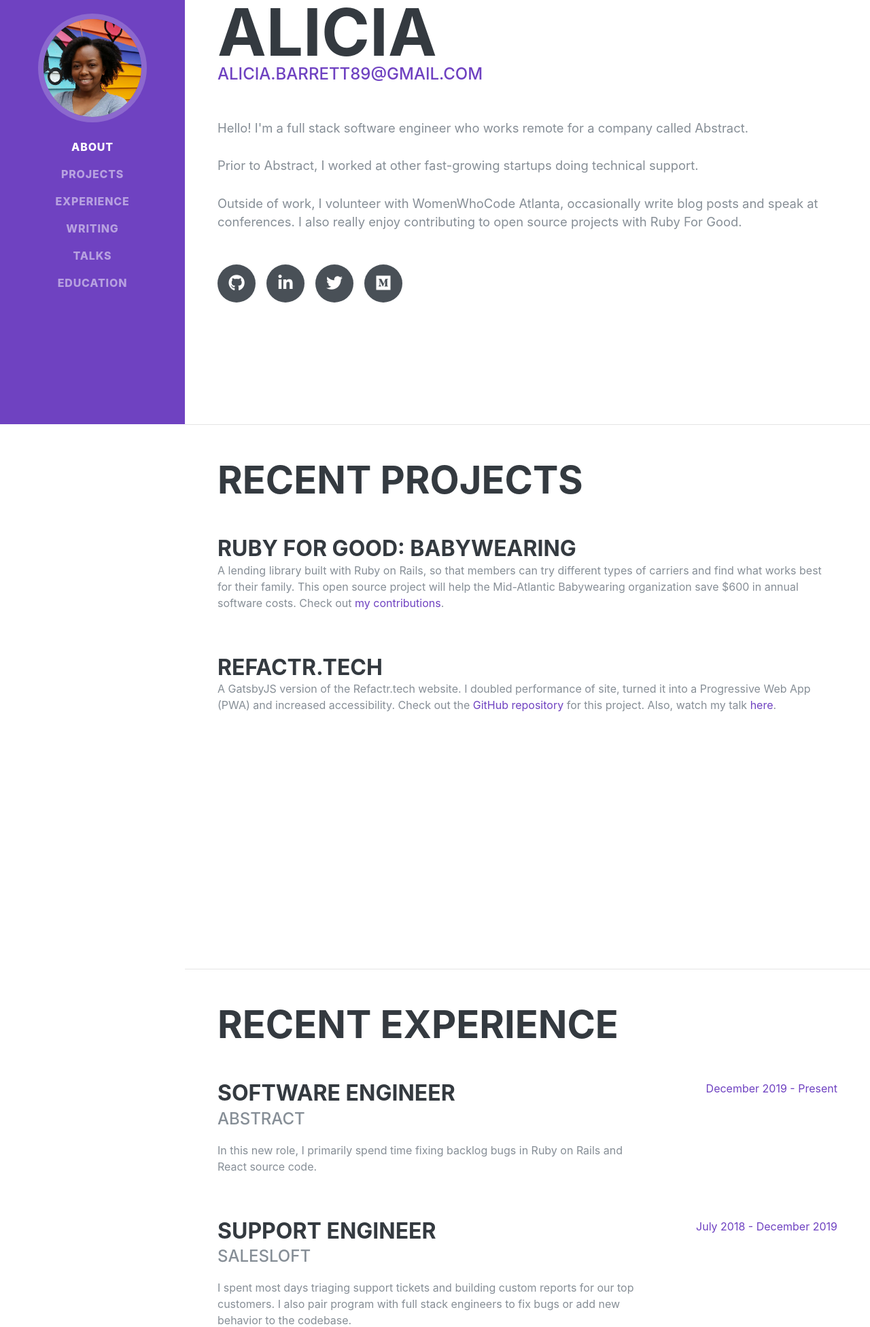
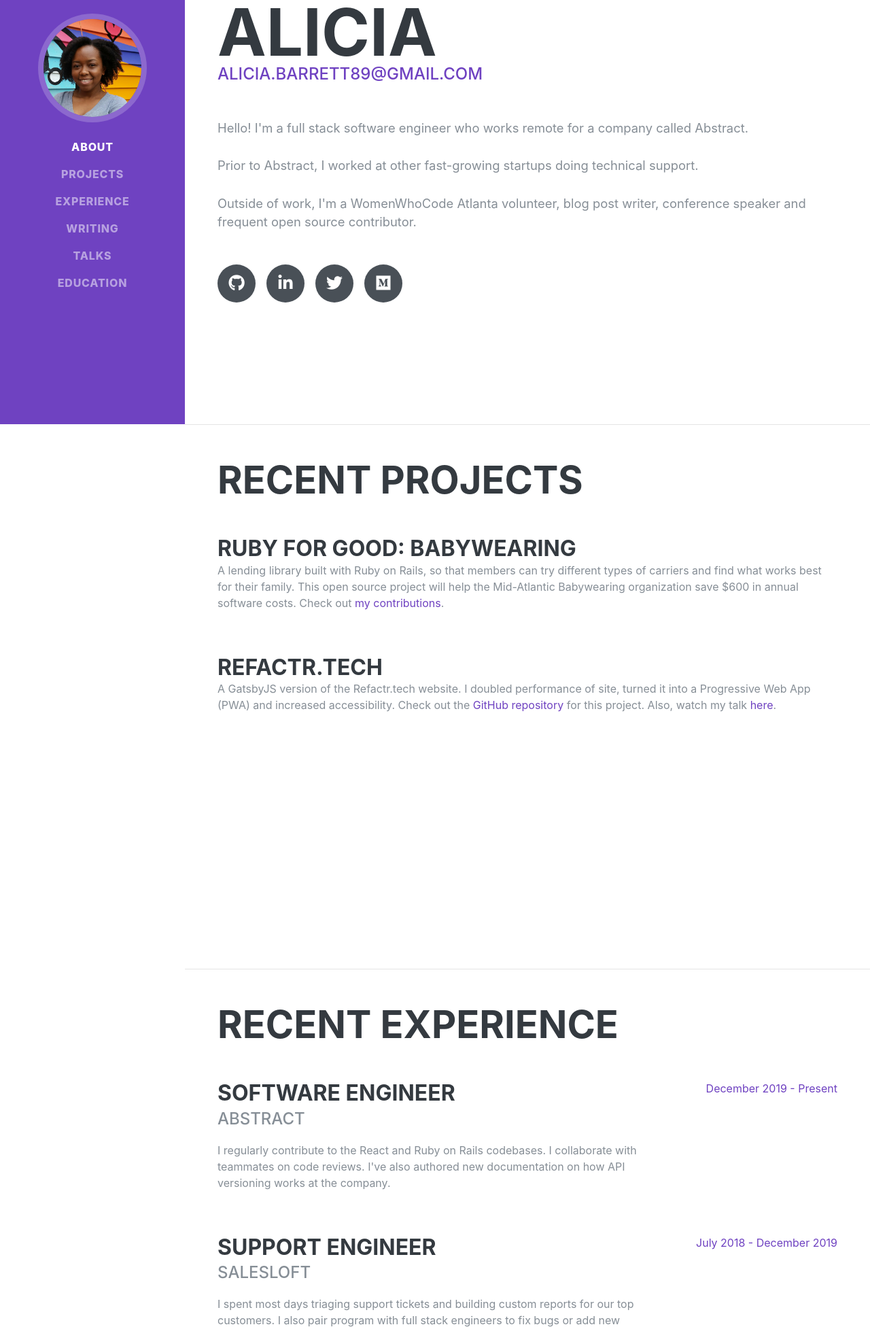
Before and after one commit to Aliciawyse/resume, a Gatsby site: page / in a window 1280 px wide. Shown: the part 176-2128 px from the top of the page at 68% size. Built offline with nearby package versions, Linux system fonts and the light colour scheme; Gatsby itself is replaced by a stand-in of ours; a web font is replaced by a local one.

Commit message:
Updating intro and work history.

```diff
--- a/src/pages/index.js
+++ b/src/pages/index.js
@@ -25,7 +25,7 @@
             Prior to Abstract, I worked at other fast-growing startups doing technical support.
             <br />
             <br />
-            Outside of work, I volunteer with WomenWhoCode Atlanta, occasionally write blog posts and speak at conferences. I also really enjoy contributing to open source projects with Ruby For Good.
+            Outside of work, I'm a WomenWhoCode Atlanta volunteer, blog post writer, conference speaker and frequent open source contributor.
           </p>
           <div className="social-icons">
             {config.socialLinks.map(social => {
@@ -83,7 +83,7 @@
               <h3 className="mb-0">Software Engineer</h3>
               <div className="subheading mb-3">Abstract</div>
               <p>
-                In this new role, I primarily spend time fixing backlog bugs in Ruby on Rails and React source code.
+                I regularly contribute to the React and Ruby on Rails codebases. I collaborate with teammates on code reviews. I've also authored new documentation on how API versioning works at the company.
               </p>
             </div>
             <div className="resume-date text-md-right">
```
